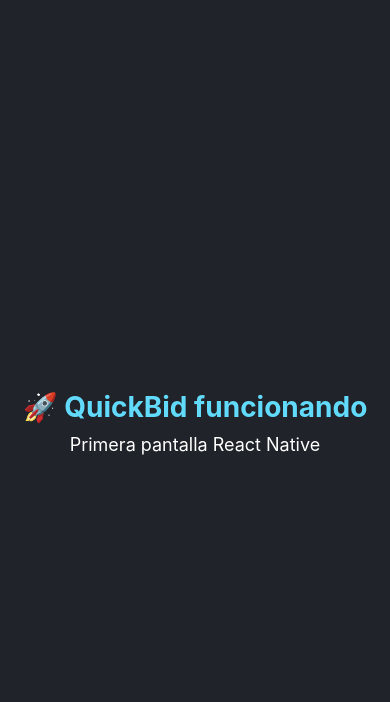
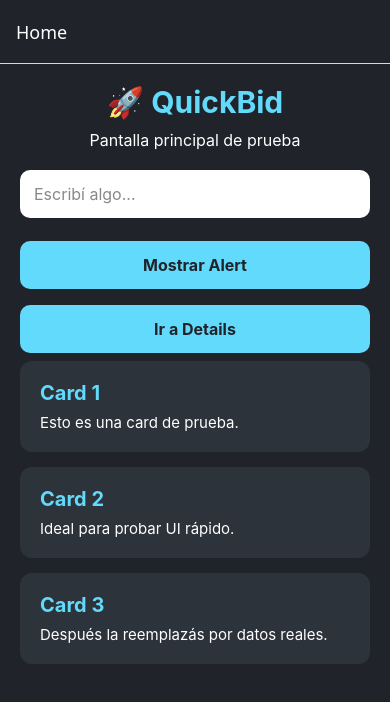
Before and after one commit to AgustinNari/Frontend-Quickbid, a React Native app in the folder FrontendQuickbid/: screen /Home in a window 390 px wide. Shown: the top 702 px of the page. Built offline with nearby package versions, Linux system fonts and the light colour scheme.

Commit message:
Todo para pruebas del setup antes del proyecto en si

```diff
--- a/FrontendQuickbid/App.tsx
+++ b/FrontendQuickbid/App.tsx
@@ -1,6 +1,31 @@
 import React from 'react';
+import { NavigationContainer } from '@react-navigation/native';
+import { createNativeStackNavigator } from '@react-navigation/native-stack';
+
 import HomeScreen from './src/screens/HomeScreen';
+import DetailsScreen from './src/screens/DetailsScreen';
+
+export type RootStackParamList = {
+  Home: undefined;
+  Details: undefined;
+};
+
+const Stack = createNativeStackNavigator<RootStackParamList>();
 
 export default function App() {
-  return <HomeScreen />;
+  return (
+    <NavigationContainer>
+      <Stack.Navigator
+        screenOptions={{
+          headerStyle: {
+            backgroundColor: '#20232a',
+          },
+          headerTintColor: '#fff',
+        }}
+      >
+        <Stack.Screen name="Home" component={HomeScreen} />
+        <Stack.Screen name="Details" component={DetailsScreen} />
+      </Stack.Navigator>
+    </NavigationContainer>
+  );
 }
--- a/FrontendQuickbid/package.json
+++ b/FrontendQuickbid/package.json
@@ -11,9 +11,12 @@
   },
   "dependencies": {
     "@react-native/new-app-screen": "0.85.3",
+    "@react-navigation/native": "^7.2.4",
+    "@react-navigation/native-stack": "^7.14.14",
     "react": "19.2.3",
     "react-native": "0.85.3",
-    "react-native-safe-area-context": "^5.5.2"
+    "react-native-safe-area-context": "^5.7.0",
+    "react-native-screens": "^4.25.0"
   },
   "devDependencies": {
     "@babel/core": "^7.25.2",
--- /dev/null
+++ b/FrontendQuickbid/src/components/Card.tsx
@@ -0,0 +1,38 @@
+import React from 'react';
+import { View, Text, StyleSheet } from 'react-native';
+
+type Props = {
+  title: string;
+  description: string;
+};
+
+export default function Card({ title, description }: Props) {
+  return (
+    <View style={styles.card}>
+      <Text style={styles.title}>{title}</Text>
+      <Text style={styles.description}>{description}</Text>
+    </View>
+  );
+}
+
+const styles = StyleSheet.create({
+  card: {
+    backgroundColor: '#2d333b',
+    padding: 20,
+    borderRadius: 12,
+    marginBottom: 15,
+    width: '100%',
+  },
+
+  title: {
+    color: '#61dafb',
+    fontSize: 20,
+    fontWeight: 'bold',
+    marginBottom: 8,
+  },
+
+  description: {
+    color: '#fff',
+    fontSize: 15,
+  },
+});
--- /dev/null
+++ b/FrontendQuickbid/src/components/PrimaryButton.tsx
@@ -0,0 +1,38 @@
+import React from 'react';
+import {
+  TouchableOpacity,
+  Text,
+  StyleSheet,
+  GestureResponderEvent,
+} from 'react-native';
+
+type Props = {
+  title: string;
+  onPress: (event: GestureResponderEvent) => void;
+};
+
+export default function PrimaryButton({ title, onPress }: Props) {
+  return (
+    <TouchableOpacity style={styles.button} onPress={onPress}>
+      <Text style={styles.text}>{title}</Text>
+    </TouchableOpacity>
+  );
+}
+
+const styles = StyleSheet.create({
+  button: {
+    backgroundColor: '#61dafb',
+    paddingVertical: 14,
+    paddingHorizontal: 20,
+    borderRadius: 10,
+    marginVertical: 8,
+    width: '100%',
+    alignItems: 'center',
+  },
+
+  text: {
+    color: '#20232a',
+    fontWeight: 'bold',
+    fontSize: 16,
+  },
+});
--- /dev/null
+++ b/FrontendQuickbid/src/screens/DetailsScreen.tsx
@@ -0,0 +1,71 @@
+import React from 'react';
+import {
+  View,
+  Text,
+  FlatList,
+  StyleSheet,
+} from 'react-native';
+
+import { globalStyles } from '../styles/globalStyles';
+
+const data = [
+  { id: '1', title: 'Elemento 1' },
+  { id: '2', title: 'Elemento 2' },
+  { id: '3', title: 'Elemento 3' },
+  { id: '4', title: 'Elemento 4' },
+  { id: '5', title: 'Elemento 5' },
+];
+
+export default function DetailsScreen() {
+  return (
+    <View style={globalStyles.container}>
+      <View style={styles.header}>
+        <Text style={styles.title}>
+          📋 Lista de prueba
+        </Text>
+      </View>
+
+      <FlatList
+        data={data}
+        keyExtractor={(item) => item.id}
+        contentContainerStyle={styles.list}
+        renderItem={({ item }) => (
+          <View style={styles.item}>
+            <Text style={styles.itemText}>
+              {item.title}
+            </Text>
+          </View>
+        )}
+      />
+    </View>
+  );
+}
+
+const styles = StyleSheet.create({
+  header: {
+    padding: 20,
+    alignItems: 'center',
+  },
+
+  title: {
+    color: '#61dafb',
+    fontSize: 28,
+    fontWeight: 'bold',
+  },
+
+  list: {
+    paddingHorizontal: 20,
+  },
+
+  item: {
+    backgroundColor: '#2d333b',
+    padding: 20,
+    borderRadius: 10,
+    marginBottom: 12,
+  },
+
+  itemText: {
+    color: '#fff',
+    fontSize: 18,
+  },
+});
--- a/FrontendQuickbid/src/screens/HomeScreen.tsx
+++ b/FrontendQuickbid/src/screens/HomeScreen.tsx
@@ -1,32 +1,70 @@
-import React from 'react';
-import { View, Text, StyleSheet } from 'react-native';
+import React, { useState } from 'react';
+import {
+  View,
+  Text,
+  TextInput,
+  Alert,
+  ScrollView,
+} from 'react-native';
 
-export default function HomeScreen() {
+import { NativeStackScreenProps } from '@react-navigation/native-stack';
+
+import { RootStackParamList } from '../../App';
+
+import { globalStyles } from '../styles/globalStyles';
+
+import PrimaryButton from '../components/PrimaryButton';
+import Card from '../components/Card';
+
+type Props = NativeStackScreenProps<RootStackParamList, 'Home'>;
+
+export default function HomeScreen({ navigation }: Props) {
+  const [name, setName] = useState('');
+
   return (
-    <View style={styles.container}>
-      <Text style={styles.title}>🚀 QuickBid funcionando</Text>
-      <Text style={styles.subtitle}>
-        Primera pantalla React Native
-      </Text>
-    </View>
+    <ScrollView style={globalStyles.container}>
+      <View style={globalStyles.centerContainer}>
+        <Text style={globalStyles.title}>
+          🚀 QuickBid
+        </Text>
+
+        <Text style={globalStyles.subtitle}>
+          Pantalla principal de prueba
+        </Text>
+
+        <TextInput
+          placeholder="Escribí algo..."
+          placeholderTextColor="#888"
+          style={globalStyles.input}
+          value={name}
+          onChangeText={setName}
+        />
+
+        <PrimaryButton
+          title="Mostrar Alert"
+          onPress={() => Alert.alert('Texto ingresado', name || 'Vacío')}
+        />
+
+        <PrimaryButton
+          title="Ir a Details"
+          onPress={() => navigation.navigate('Details')}
+        />
+
+        <Card
+          title="Card 1"
+          description="Esto es una card de prueba."
+        />
+
+        <Card
+          title="Card 2"
+          description="Ideal para probar UI rápido."
+        />
+
+        <Card
+          title="Card 3"
+          description="Después la reemplazás por datos reales."
+        />
+      </View>
+    </ScrollView>
   );
 }
-
-const styles = StyleSheet.create({
-  container: {
-    flex: 1,
-    backgroundColor: '#20232a',
-    justifyContent: 'center',
-    alignItems: 'center',
-  },
-  title: {
-    color: '#61dafb',
-    fontSize: 28,
-    fontWeight: 'bold',
-    marginBottom: 10,
-  },
-  subtitle: {
-    color: 'white',
-    fontSize: 18,
-  },
-});
--- /dev/null
+++ b/FrontendQuickbid/src/styles/globalStyles.ts
@@ -0,0 +1,37 @@
+import { StyleSheet } from 'react-native';
+
+export const globalStyles = StyleSheet.create({
+  container: {
+    flex: 1,
+    backgroundColor: '#20232a',
+  },
+
+  centerContainer: {
+    flex: 1,
+    justifyContent: 'center',
+    alignItems: 'center',
+    padding: 20,
+  },
+
+  title: {
+    fontSize: 30,
+    fontWeight: 'bold',
+    color: '#61dafb',
+    marginBottom: 10,
+  },
+
+  subtitle: {
+    fontSize: 16,
+    color: '#ffffff',
+    marginBottom: 20,
+  },
+
+  input: {
+    width: '100%',
+    backgroundColor: '#fff',
+    padding: 14,
+    borderRadius: 10,
+    marginBottom: 15,
+    fontSize: 16,
+  },
+});
```
Also changed, not shown: 1 other file (tests, documents, lock files or other folders).
